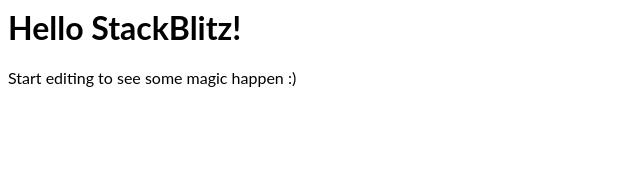
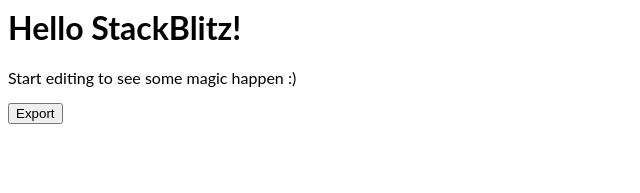
Before and after one commit to u-d-a-y-95/react-excel-generate, a React (Create React App) app: page / in a window 1280 px wide. Shown: the top 193 px of the page, without its empty margins (0-640 px from the left). Built offline with nearby package versions, Linux system fonts and the light colour scheme.

Commit message:
2 files modified

```diff
--- a/package.json
+++ b/package.json
@@ -3,6 +3,8 @@
   "version": "0.0.0",
   "private": true,
   "dependencies": {
+    "exceljs": "^4.3.0",
+    "file-saver": "^2.0.5",
     "react": "^17.0.2",
     "react-dom": "^17.0.2"
   },
--- a/src/App.js
+++ b/src/App.js
@@ -1,11 +1,126 @@
-import React from "react";
-import "./style.css";
+import React from 'react';
+import './style.css';
+import { Workbook } from 'exceljs';
+import * as fs from 'file-saver';
 
 export default function App() {
+  const createRows = () => {
+    return map;
+  };
+  const createFile = () => {
+    let workbook = new Workbook();
+    let worksheet = workbook.addWorksheet('Car Data');
+    let companyName = worksheet.addRow(['Akij Poly Fibre Industries Ltd.']);
+    companyName.font = { size: 20, underline: 'single', bold: true };
+    worksheet.mergeCells('A1:L1');
+    worksheet.getCell('A1').alignment = { horizontal: 'center' };
+    let companyLocation = worksheet.addRow([
+      'Akij House, 198 Bir Uttam, Gulshan Link Road, Tejgaon, Dhaka-1208.'
+    ]);
+    companyLocation.font = { size: 14, underline: 'single', bold: true };
+    worksheet.mergeCells('A2:L2');
+    worksheet.getCell('A2').alignment = { horizontal: 'center' };
+    let applicationHeader = worksheet.addRow([
+      `To                                                                                                                                                                  Date: 23 August 2021\nThe Manager\nIslami Bank Bangladesh Ltd.\nHead Office Complex Branch, 40 Dilkusha, C/A, Dhaka-1000\nSubject : Payment Instruction by BEFTN.\n\nDear Sir,\nWe do hereby requesting you to make payment by transferring the amount to the respective Account Holder as shown below in detailed by debiting our CD Account No. \nIBBL: 20502130100096513\nDetailed particulars of each Account Holder:`
+    ]);
+
+    worksheet.mergeCells('A3:L14');
+    worksheet.getCell('A3').alignment = { horizontal: 'left', wrapText: true };
+    worksheet.addRow([]);
+    let tableHeader = worksheet.addRow([
+      'Account Name',
+      'Code NO',
+      'Bank Name',
+      'Branch Name',
+      'A/C Type',
+      'Account No',
+      'Amount',
+      'Payment Info',
+      'Comments',
+      'Routing No',
+      'Instrument No',
+      'Sl No'
+    ]);
+    tableHeader.font = { bold: true };
+    tableHeader.eachCell(cell => {
+      cell.alignment = { horizontal: 'center' };
+    });
+    worksheet.addRows([
+      [
+        'SALEHA METAL INDUSTRIES',
+        6587,
+        'BANK ASIA LTD',
+        'JESSORE',
+        'saving',
+        '0003333002081',
+        332000,
+        'SI-APFIL-AUG21-68',
+        'BP-APFIL-AUG21-8',
+        '070410941',
+        'APFIL-118112',
+        1
+      ],
+      [
+        'SALEHA METAL INDUSTRIES',
+        6587,
+        'BANK ASIA LTD',
+        'JESSORE',
+        'saving',
+        '0003333002081',
+        332000,
+        'SI-APFIL-AUG21-68',
+        'BP-APFIL-AUG21-8',
+        '070410941',
+        'APFIL-118112',
+        2
+      ]
+    ]);
+    worksheet.addRow();
+    let bottom1 = worksheet.addRow([
+      'In Word: Fourteen Lakh Twelve Thousand Three Hundred And Twenty Taka Only'
+    ]);
+    bottom1.font = { size: 11, underline: 'single', bold: true };
+    worksheet.mergeCells(`A${bottom1.number}:L${bottom1.number}`);
+    let bottom2 = worksheet.addRow([
+      'For Akij Poly Fibre Industries Ltd. Industries Ltd.'
+    ]);
+    bottom2.font = { size: 11, underline: 'single', bold: true };
+    worksheet.mergeCells(`A${bottom2.number}:L${bottom2.number}`);
+    worksheet.addRow();
+    worksheet.addRow();
+    let bottom3 = worksheet.addRow([
+      'Authorize Signature',
+      '',
+      '',
+      '',
+      'Authorize Signature'
+    ]);
+    worksheet.mergeCells(
+      `A${bottom3.number}:C${bottom3.number},D${bottom3.number}:G${
+        bottom3.number
+      }`
+    );
+    // worksheet.mergeCells(`D${bottom3.number}:F${bottom3.number}`);
+    workbook.xlsx.writeBuffer().then(data => {
+      let blob = new Blob([data], {
+        type:
+          'application/vnd.openxmlformats-officedocument.spreadsheetml.sheet'
+      });
+      fs.saveAs(blob, 'CarData.xlsx');
+    });
+    console.log('test');
+  };
   return (
     <div>
       <h1>Hello StackBlitz!</h1>
       <p>Start editing to see some magic happen :)</p>
+      <button
+        onClick={() => {
+          createFile();
+        }}
+      >
+        Export
+      </button>
     </div>
   );
 }
```
